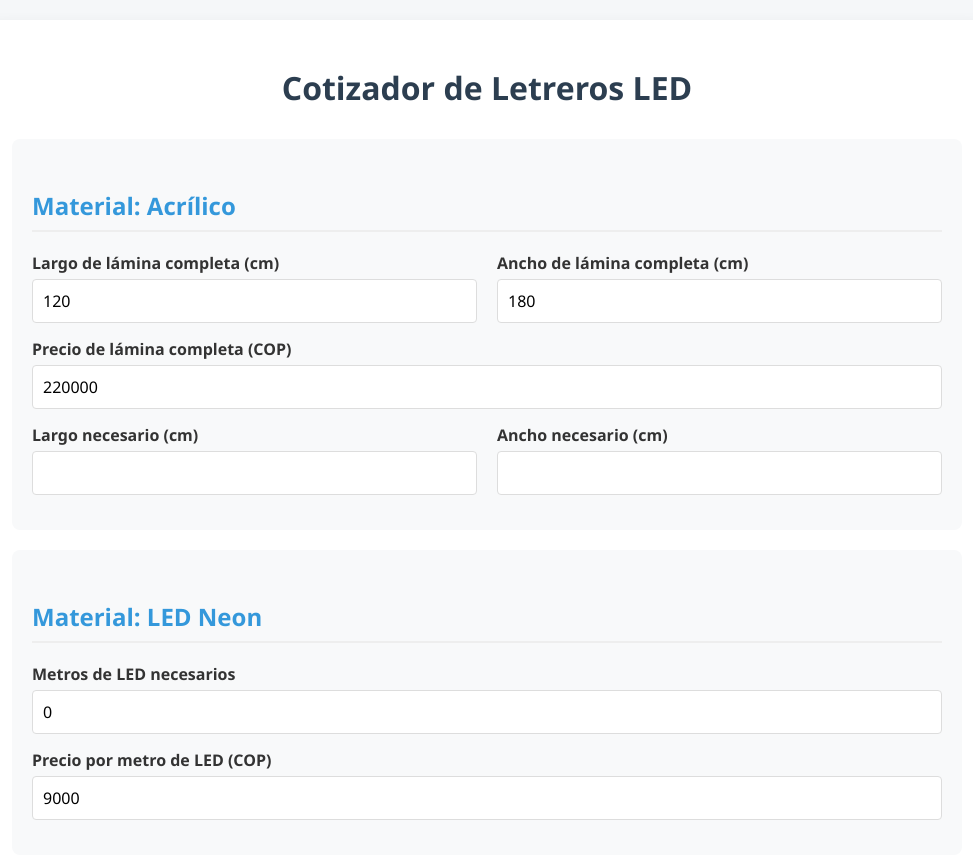
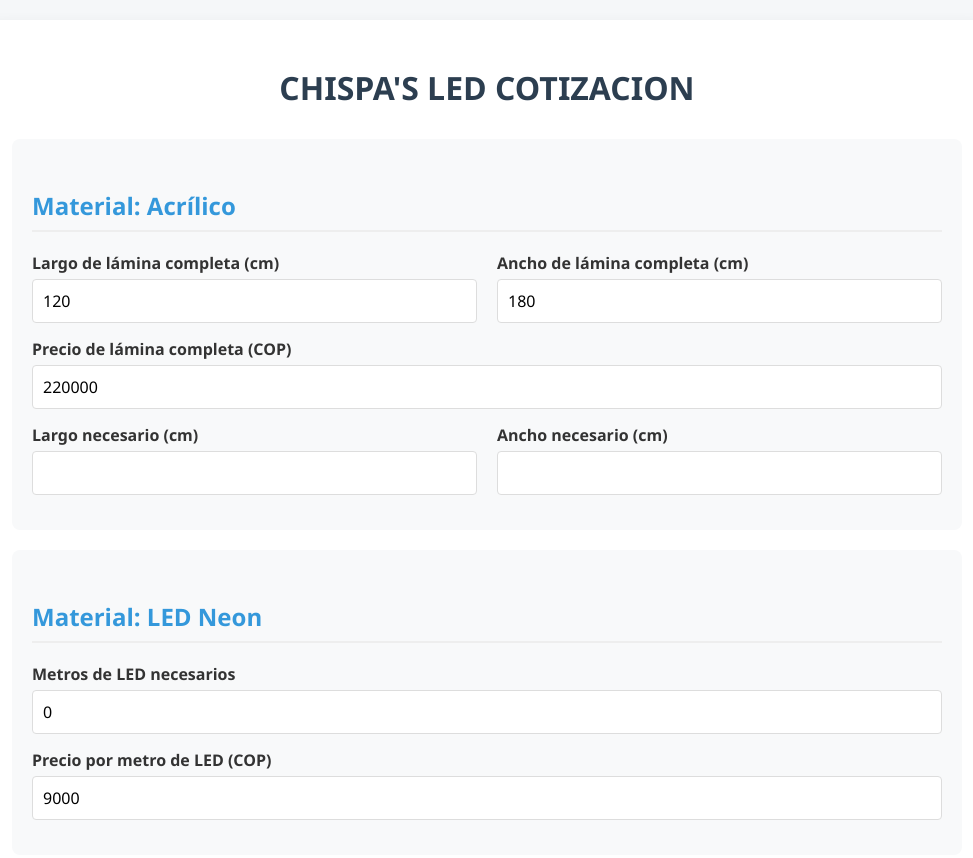
Before and after one commit to julithedrummer24/cotizacion-leds, a plain HTML site: page index.html in a window 1280 px wide. Shown: the top 858 px of the page, without its empty margins (153-1126 px from the left). Drawn offline with Linux system fonts and the light colour scheme.

Commit message:
Update index.html
cambio de nombre

```diff
--- a/index.html
+++ b/index.html
@@ -9,7 +9,7 @@
 </head>
 <body>
     <div class="container">
-        <h1>Cotizador de Letreros LED</h1>
+        <h1>CHISPA'S LED COTIZACION</h1>
 
         <form id="cotizadorForm">
             <!-- Sección de Acrílico -->
```
